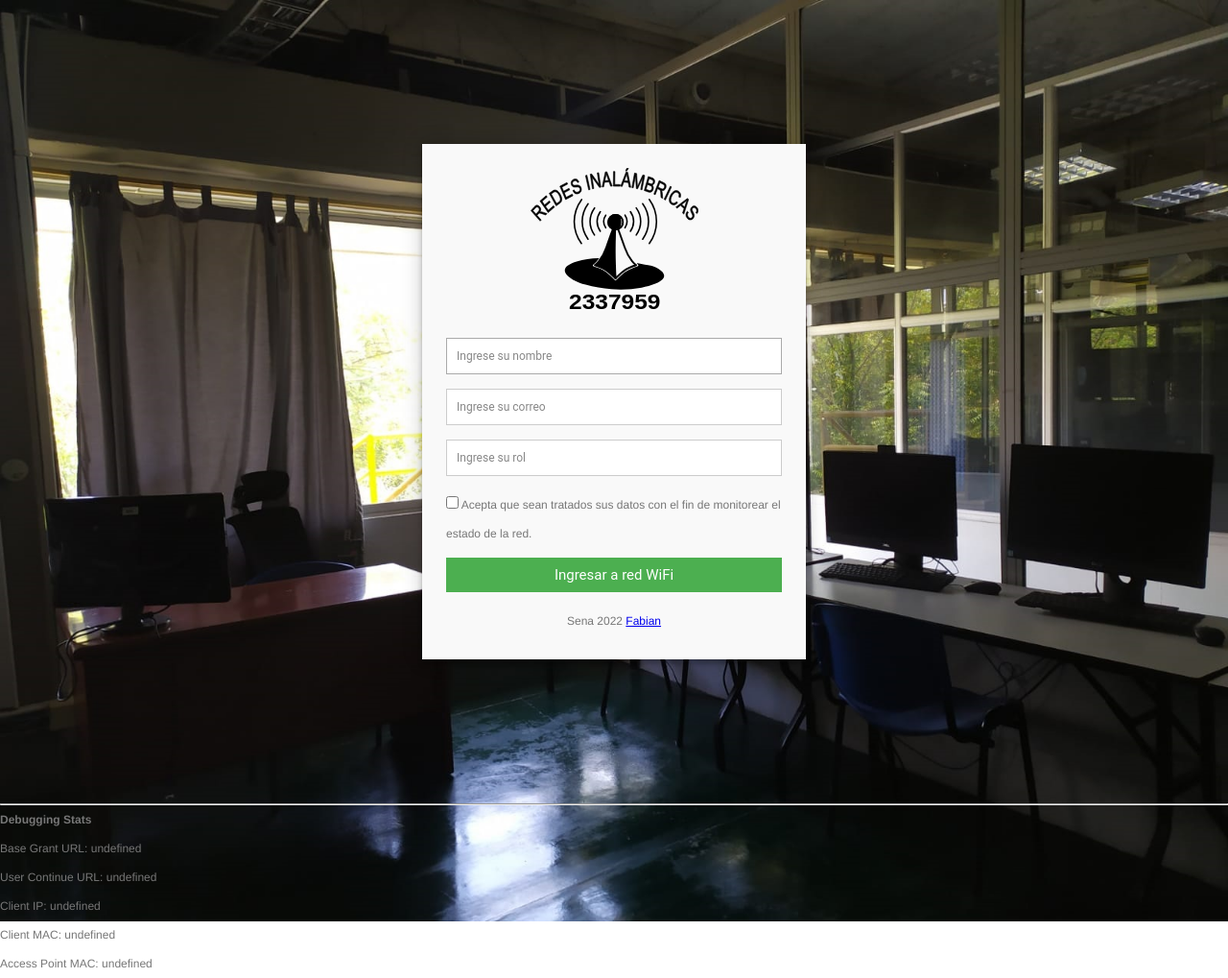
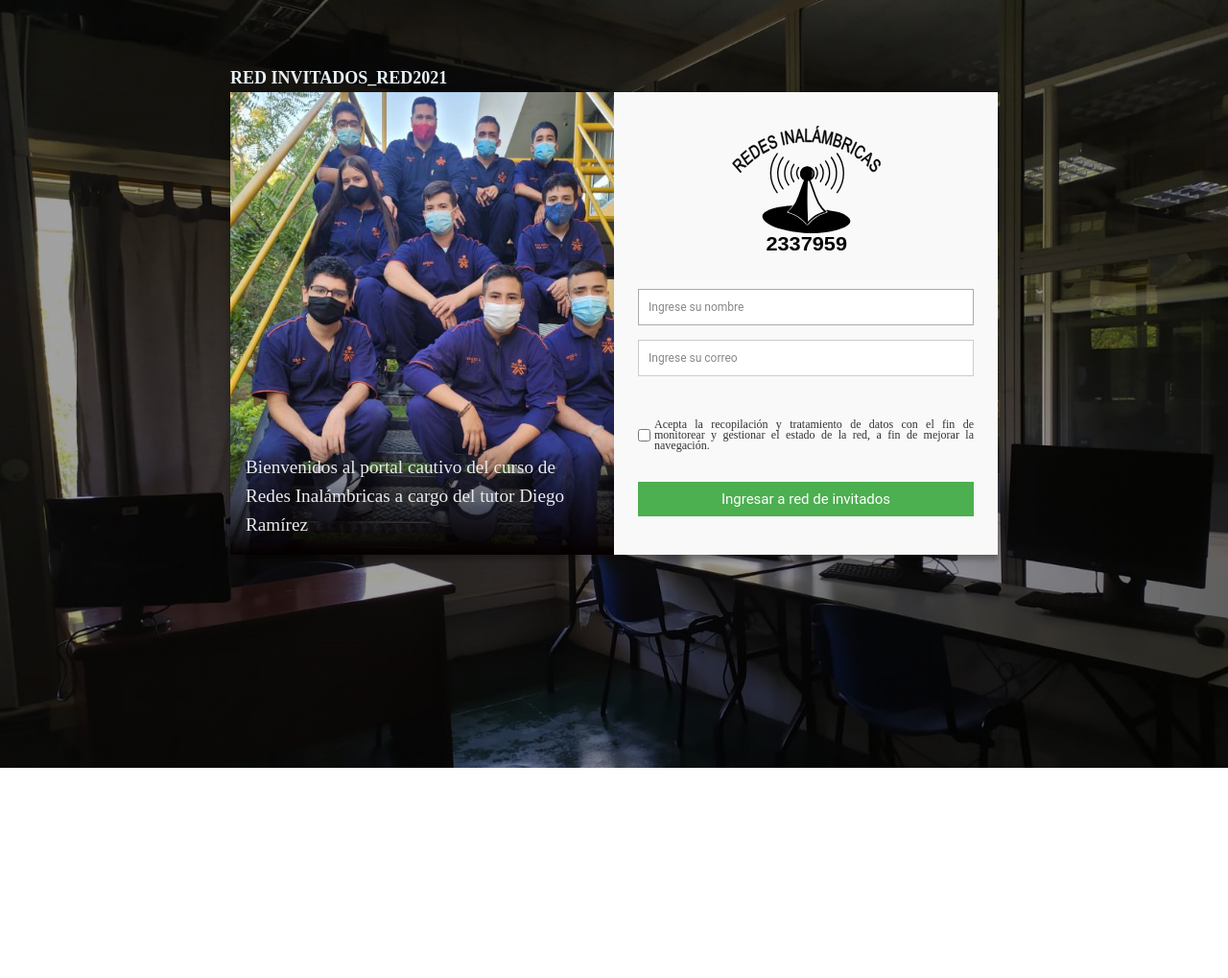
Before and after one commit to DarkNikT/Splash_guest_Meraki, a website: page public/index.html in a window 1280 px wide. Shown: the whole page at 96% size. After the commit the page ends 800 px from the top, so only its background shows below. Drawn offline with Linux system fonts and the light colour scheme.

Commit message:
mejora de la interfaz

```diff
--- a/public/css/style.css
+++ b/public/css/style.css
@@ -12,22 +12,60 @@
     text-rendering: optimizeLegibility;
 }
 
-body {
+body {|
     font-family: Helvetica, Arial, sans-serif;
     font-weight: 100;
     font-size: 12px;
     line-height: 30px;
     color: #777;
-    background-image: url("../img/foto-ambiente.jpeg");
+    background-image: linear-gradient(to left, rgb(0 0 0 / 37%) 100%, transparent), url(../img/foto-ambiente.jpeg);
     background-repeat: no-repeat;
-    background-size: contain;
+    background-size: cover;
+    padding: 6rem 5rem;
+
 }
+.main {
+    background: #F9F9F9;
+    display: flex;
+    width: 800px;
+   margin: 0 auto;
 
+    box-shadow: 0 0 20px 0 rgba(0, 0, 0, 0.2), 0 5px 5px 0 rgba(0, 0, 0, 0.24);
+}
+.mensaje {
+    position: relative;
+    align-items: center;
+    width: 50%;
+    max-width: 500px;
+    background-image: url("../img/foto_aprendices.jpg");
+    background-size: cover;
+    background-repeat: no-repeat;
+}
+.mensaje h1 {
+    position: absolute;
+    bottom: 0;
+    padding: 1rem;
+    color: rgb(234, 234, 234);
+    background-image: linear-gradient(to top, rgb(5, 0, 0), transparent);
+    font-size: 1.2rem;
+    font-weight: 400;
+    text-shadow: black;
+}
+.mensaje h2{
+    position: absolute;
+    bottom: 100%;
+    color: #e9f1f7;
+}
+.mensaje img{
+    width: 100%;
+    position: absolute;
+    bottom: 0;
+}
 .container {
     max-width: 400px;
-    width: 80%;
-    margin: 0 auto;
-    position: relative;
+    width: 50%;
+
+    background: #F9F9F9;
 }
 
 #loginForm input[type="text"],
@@ -40,10 +78,12 @@ body {
 }
 
 #loginForm {
-    background: #F9F9F9;
     padding: 25px;
-    margin: 150px 0;
-    box-shadow: 0 0 20px 0 rgba(0, 0, 0, 0.2), 0 5px 5px 0 rgba(0, 0, 0, 0.24);
+    margin: auto 0;
+}
+
+#loginform img{
+    padding: 10px;
 }
 
 #loginForm h3 {
@@ -59,6 +99,20 @@ body {
     font-size: 13px;
     font-weight: 400;
 }
+#campo_consentimiento {
+    display: flex;
+    margin-bottom: 2rem;
+}
+#campo_consentimiento input{
+    margin-right: 4px;
+}
+
+#campo_consentimiento label{
+    color:rgba(0, 0, 0, 0.8);
+    line-height: 90%;
+    text-align: justify;
+}
+
 
 fieldset {
     border: medium none !important;
--- /dev/null
+++ b/public/css/style_movil.css
@@ -0,0 +1,25 @@
+body {
+    padding: 5rem 1.5rem;
+    margin: 0;
+    color: #777;
+    background-image: linear-gradient(to left, rgb(199 199 199 / 37%) 100%, transparent);
+}
+br {
+    display: none;
+}
+
+.main{
+    display: flex;
+    flex-direction: column;
+    width: 100%;
+}
+.mensaje{
+    height: 300px;
+    width: 100%;
+}
+.mensaje h2 {
+    color: black;
+}
+.container {
+    width: 100%;
+}
--- a/public/index.html
+++ b/public/index.html
@@ -9,13 +9,26 @@ www.InternetOfLEGO.com
 -->
 <meta name="viewport" content="width=device-width, initial-scale=1.0">
 <html>
-    <head>
-        <link rel="stylesheet" type="text/css" href="./css/style.css">
-    </head>
+
+<head>
+  <title>Portal Cautivo Invitados</title>
+  <link rel="icon" type="image/x-icon"  href="./favicon.ico">
+  <link rel="stylesheet" type="text/css" href="./css/style.css">
+  <link rel="stylesheet" media="(max-width: 800px)" href="./css/style_movil.css" />
+</head>
+
+<body>
+
+  <div class="main">
+    <div class="mensaje">
+      <!-- <img src="./img/foto_aprendices.jpg" width="50%"/> -->
+      <!-- <img src="./img/foto_aprendices.jpg" width="50%" /> -->
+      <h1>Bienvenidos al portal cautivo del curso de Redes Inalámbricas a cargo del tutor Diego Ramírez</h1>
+      <h2>RED INVITADOS_RED2021</h2>
+    </div>
     <div class="container">
-
       <form id="loginForm" action="#">
-        <center><a href=""><img src="./img/2337959-logo.svg" width="50%"/></a></center>
+        <center><a href=""><img src="./img/2337959-logo.svg" width="50%" /></a></center>
         <br>
         <fieldset>
           <input id="name" placeholder="Ingrese su nombre" type="text" tabindex="1" required autofocus>
@@ -23,26 +36,28 @@ www.InternetOfLEGO.com
         <fieldset>
           <input id="email" placeholder="Ingrese su correo" type="email" tabindex="2" required>
         </fieldset>
-        <fieldset>
-          <input id="company" placeholder="Ingrese su rol" type="text" tabindex="3">
+        <br>
+        <fieldset id="campo_consentimiento">
+          <input type="checkbox" name="checkbox" id="consentimiento" required>
+          <label for="consentimiento">Acepta la recopilación y tratamiento de datos con el fin de monitorear y gestionar
+            el estado de la red, a fin de mejorar la navegación.</label>
         </fieldset>
         <fieldset>
-          <input type="checkbox" name="checkbox" id="consentimiento" required>
-          <label for="consentimiento">Acepta que sean tratados sus datos con el fin de monitorear el estado de la red.</label>
+          <button type="submit">Ingresar a red de invitados</button>
         </fieldset>
-        <fieldset>
-          <button type="submit" >Ingresar a red WiFi</button>
-        </fieldset>
-        <p class="copyright">Sena 2022 <a href="http://www.InternetOfLEGO.com" target="_blank" title="Internet of LEGO">Fabian</a></p>
       </form>
     </div>
-    <hr>
-    <h4>Debugging Stats</h4>
+  </div>
+
+</body>
+
+<!-- <h4>Debugging Stats</h4>
     <p><label>Base Grant URL: </label><label id="baseGrantURL"></label></p>
     <p><label>User Continue URL: </label><label id="userContinueURL"></label></p>
     <p><label>Client IP: </label><label id="clientIP"></label></p>
     <p><label>Client MAC: </label><label id="clientMAC"></label></p>
-    <p><label>Access Point MAC: </label><label id="nodeMAC"></label></p>
+    <p><label>Access Point MAC: </label><label id="nodeMAC"></label></p> -->
 
-    <script src="./js/meraki.js"></script>
+<script src="./js/meraki.js"></script>
+
 </html>
```
Also changed, not shown: public/favicon.ico (added), public/img/foto_aprendices.jpg (added).
